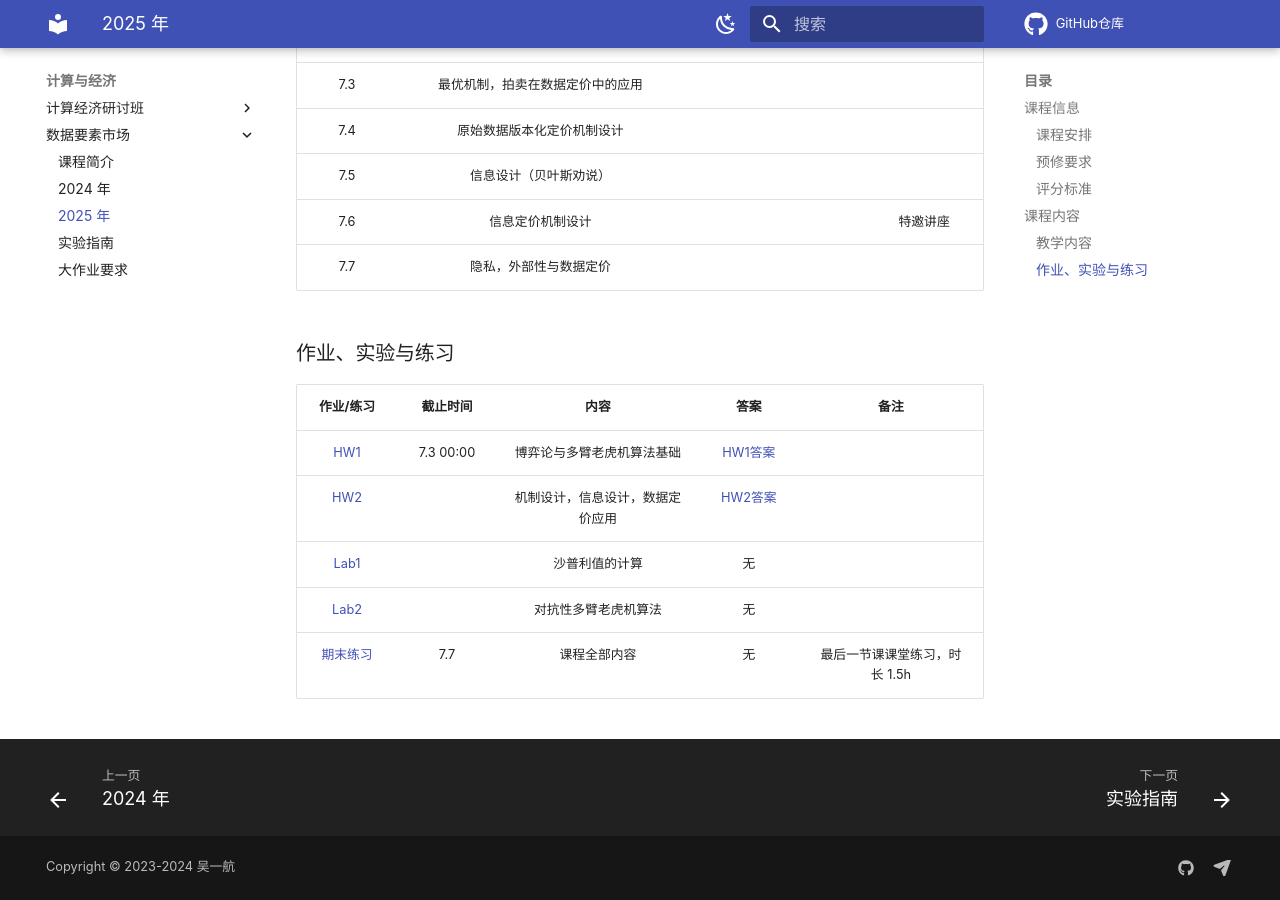
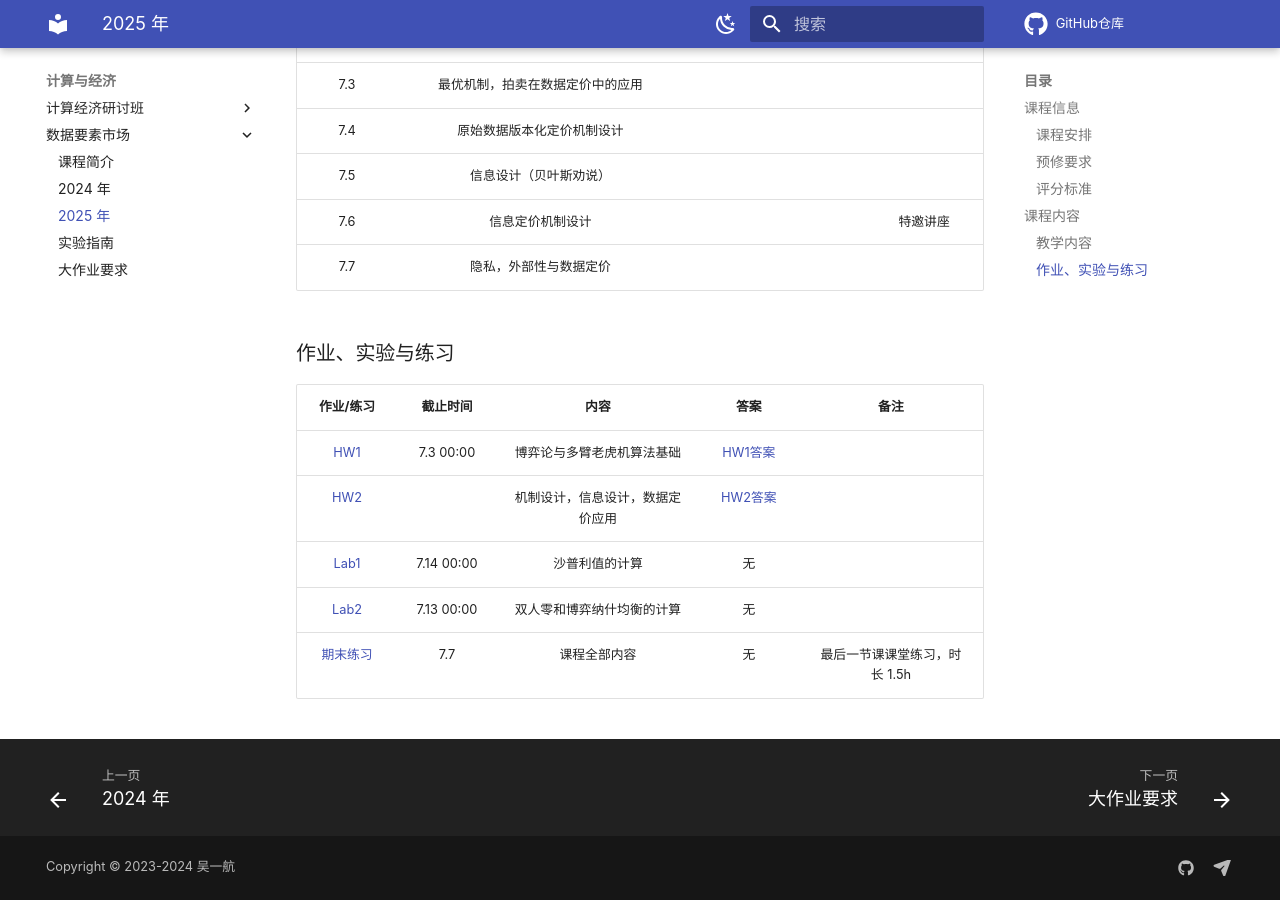
Before and after one commit to yhwu-is/Teach, an MkDocs documentation site: the page built from docs/ec/data_market/2025.md, in a window 1280 px wide and 900 px high, scrolled down 2222 px. Built offline with MkDocs 1.6.1 and Material for MkDocs 9.7.7, drawn with Linux system fonts in a browser that asks for light colours; comment, search, counter and statistics services are not loaded.

Commit message:
docs:更新lab2

```diff
--- a/docs/ec/data_market/2025.md
+++ b/docs/ec/data_market/2025.md
@@ -68,6 +68,6 @@
 | :---: | :----: | :---: | :---: | :---: |
 | [HW1](2025/25hw1.pdf) | 7.3 00:00 | 博弈论与多臂老虎机算法基础 | [HW1答案]() |  |
 | [HW2]() |  | 机制设计，信息设计，数据定价应用 | [HW2答案]() |  |
-| [Lab1](lab.md) |  | 沙普利值的计算 | 无 |  |
-| [Lab2](lab.md) |  | 对抗性多臂老虎机算法 | 无 |  |
+| [Lab1]() | 7.14 00:00 | 沙普利值的计算 | 无 |  |
+| [Lab2](2025/lab2.zip) | 7.13 00:00 | 双人零和博弈纳什均衡的计算 | 无 |  |
 | [期末练习]() | 7.7 | 课程全部内容 | 无 | 最后一节课课堂练习，时长 1.5h |
```
Also changed, not shown: docs/ec/data_market/lab.md (deleted, +0 -6 lines), 1 other file.
